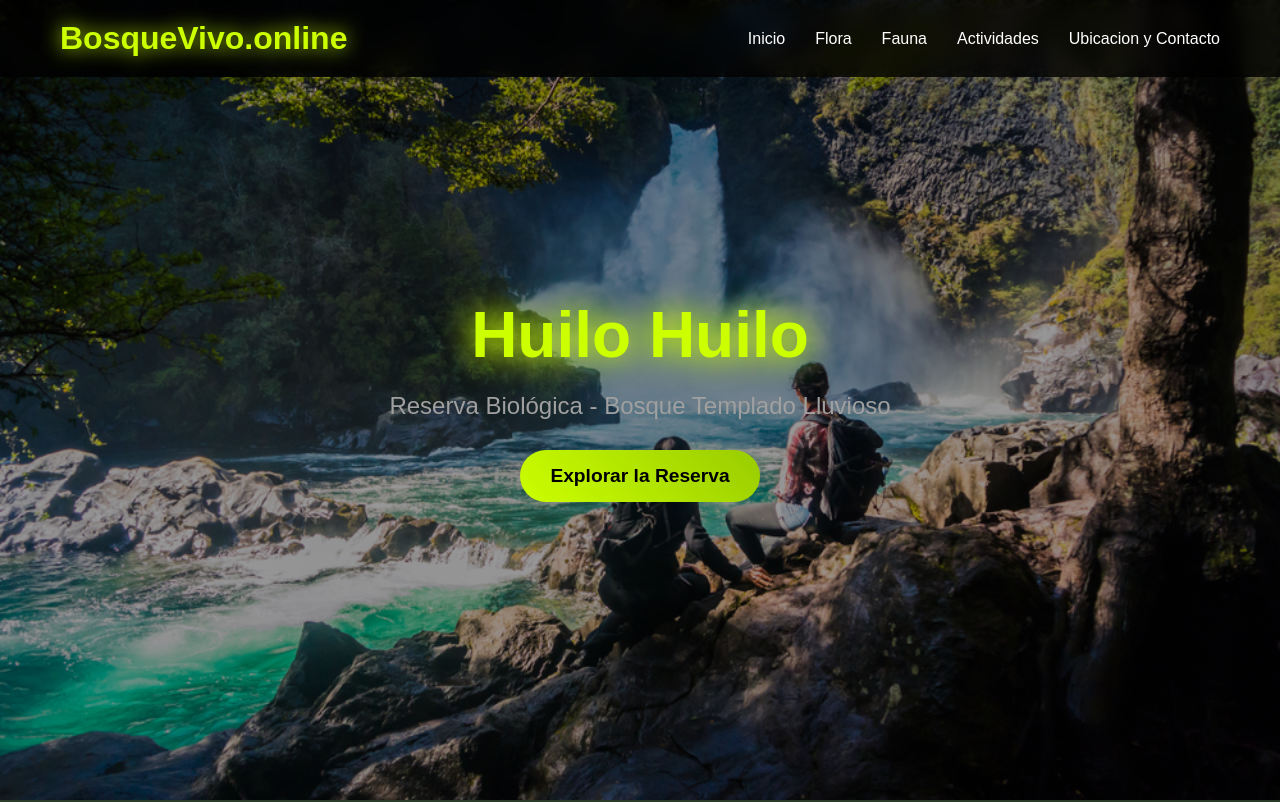
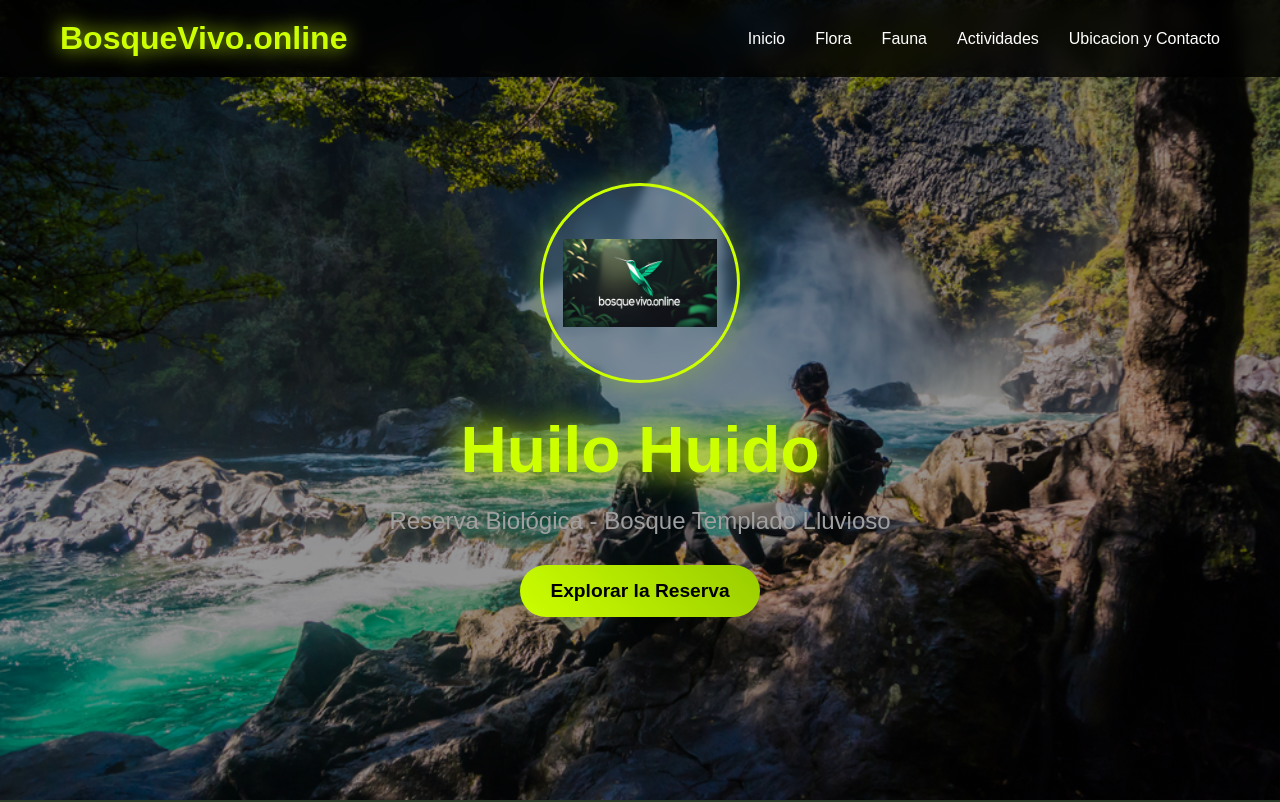
Before and after one commit to Yeezyboyskn/bosquevivo, a plain HTML site: page index.html in a window 1280 px wide. Shown: the top 802 px of the page. Drawn offline with Linux system fonts and the light colour scheme.

Commit message:
version v4

```diff
--- a/index.html
+++ b/index.html
@@ -103,6 +103,37 @@
             transition: all 0.3s ease;
             text-decoration: none;
             display: inline-block;
+        }
+        .hero-logo {
+        width: 200px; /* Ajusta según el tamaño de tu logo */
+            height: 200px;
+            margin: 0 auto 30px;
+            border-radius: 50%; /* Esto crea el efecto circular */
+            background: rgba(255, 255, 255, 0.1);
+            backdrop-filter: blur(5px);
+            border: 3px solid #ccff00;
+            padding: 20px;
+            display: flex;
+            align-items: center;
+            justify-content: center;
+            box-shadow: 0 0 30px rgba(204, 255, 0, 0.3);
+        }
+
+        .hero-logo img {
+            max-width: 100%;
+            max-height: 100%;
+            object-fit: contain;
+        }
+
+        /* Opcional: animación para el logo */
+        @keyframes pulse {
+            0% { transform: scale(1); }
+            50% { transform: scale(1.05); }
+            100% { transform: scale(1); }
+        }
+
+        .hero-logo:hover {
+        animation: pulse 2s infinite;
         }
 
         .cta-button:hover {
@@ -465,11 +496,14 @@
 
     <!-- Hero Section -->
     <section id="inicio" class="hero">
-        <div class="hero-content">
-            <h1>Huilo Huilo</h1>
-            <p>Reserva Biológica - Bosque Templado Lluvioso</p>
-            <a href="#flora" class="cta-button">Explorar la Reserva</a>
-        </div>
+<div class="hero-content">
+    <div class="hero-logo">
+        <img src="img/logo.jpg" alt="BosqueVivo Logo">
+    </div>
+    <h1>Huilo Huido</h1>
+    <p>Reserva Biológica - Bosque Templado Lluvioso</p>
+    <a href="#flora" class="cta-button">Explorar la Reserva</a>
+</div>
     </section>
 
     <!-- Flora Section -->
```
Also changed, not shown: img/logo.jpg (added).
